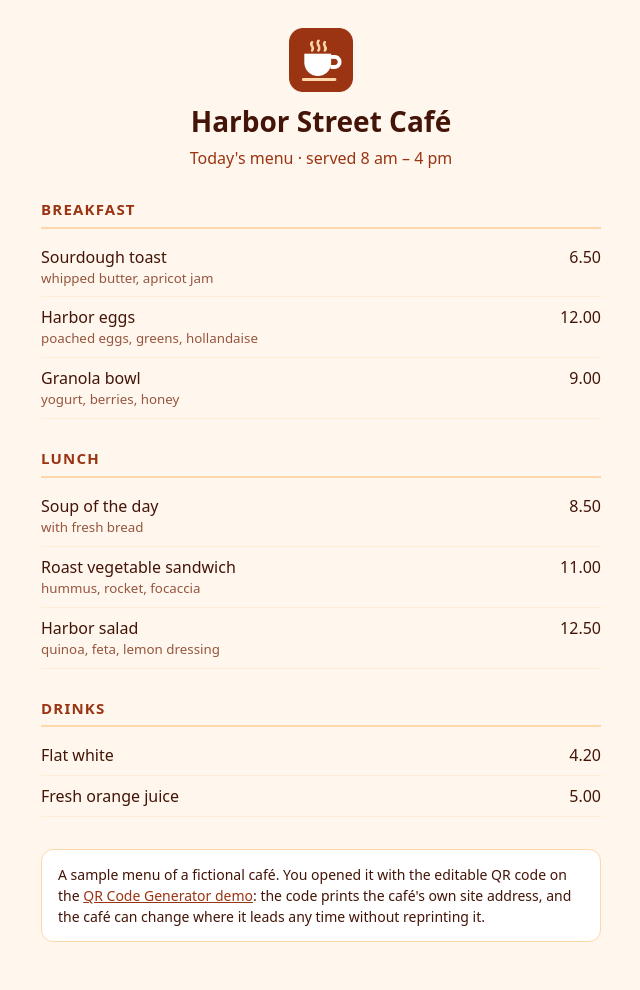
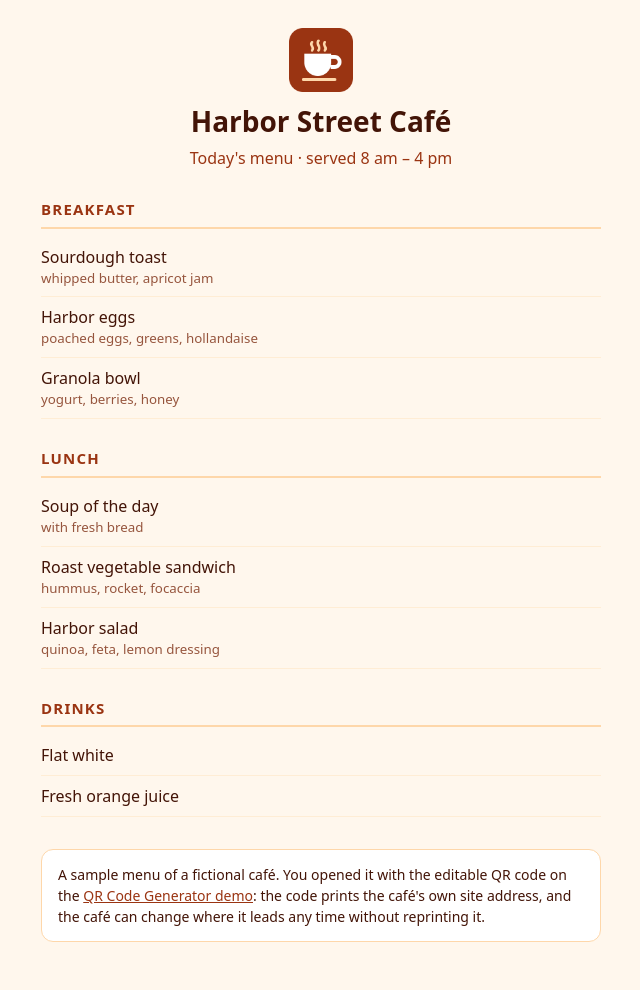
Before and after one commit to beliaevdm/beliaevdm.github.io, a Jekyll site: the page apps/qr-codes/demo/menu.html, which Jekyll copies as it is, in a window 1280 px wide. Shown: the whole page, without its empty margins (319-959 px from the left). Built offline with Jekyll 4.4.1, drawn with Linux system fonts in a browser that asks for light colours.

Commit message:
QR demo menu: no prices

```diff
--- a/apps/qr-codes/demo/menu.html
+++ b/apps/qr-codes/demo/menu.html
@@ -8,7 +8,7 @@ main{max-width:560px;margin:0 auto;padding:28px 20px 48px}
 h1{text-align:center;margin:0 0 4px;font-size:28px}
 .sub{text-align:center;margin:0 0 24px;color:#9a3412}
 h2{font-size:15px;letter-spacing:.08em;text-transform:uppercase;color:#9a3412;border-bottom:2px solid #fed7aa;padding-bottom:6px;margin:28px 0 8px}
-.row{display:flex;justify-content:space-between;gap:16px;padding:8px 0;border-bottom:1px solid #ffedd5}
+.row{padding:8px 0;border-bottom:1px solid #ffedd5}
 .row small{display:block;color:#7c2d12;opacity:.8}
 .note{margin-top:32px;background:#fff;border:1px solid #fed7aa;border-radius:12px;padding:14px 16px;font-size:14px}
 .note a{color:#9a3412}
@@ -18,16 +18,16 @@ h2{font-size:15px;letter-spacing:.08em;text-transform:uppercase;color:#9a3412;bo
 <h1>Harbor Street Café</h1>
 <p class="sub">Today's menu · served 8 am – 4 pm</p>
 <h2>Breakfast</h2>
-<div class="row"><div>Sourdough toast<small>whipped butter, apricot jam</small></div><div>6.50</div></div>
-<div class="row"><div>Harbor eggs<small>poached eggs, greens, hollandaise</small></div><div>12.00</div></div>
-<div class="row"><div>Granola bowl<small>yogurt, berries, honey</small></div><div>9.00</div></div>
+<div class="row"><div>Sourdough toast<small>whipped butter, apricot jam</small></div></div>
+<div class="row"><div>Harbor eggs<small>poached eggs, greens, hollandaise</small></div></div>
+<div class="row"><div>Granola bowl<small>yogurt, berries, honey</small></div></div>
 <h2>Lunch</h2>
-<div class="row"><div>Soup of the day<small>with fresh bread</small></div><div>8.50</div></div>
-<div class="row"><div>Roast vegetable sandwich<small>hummus, rocket, focaccia</small></div><div>11.00</div></div>
-<div class="row"><div>Harbor salad<small>quinoa, feta, lemon dressing</small></div><div>12.50</div></div>
+<div class="row"><div>Soup of the day<small>with fresh bread</small></div></div>
+<div class="row"><div>Roast vegetable sandwich<small>hummus, rocket, focaccia</small></div></div>
+<div class="row"><div>Harbor salad<small>quinoa, feta, lemon dressing</small></div></div>
 <h2>Drinks</h2>
-<div class="row"><div>Flat white</div><div>4.20</div></div>
-<div class="row"><div>Fresh orange juice</div><div>5.00</div></div>
+<div class="row"><div>Flat white</div></div>
+<div class="row"><div>Fresh orange juice</div></div>
 <div class="note">A sample menu of a fictional café. You opened it with the editable QR code on the
 <a href="https://dev-sitex1322616033.wixdev-sites.org/qr-code-generator">QR Code Generator demo</a>: the code prints the café's own site address, and the café can change where it leads any time without reprinting it.</div>
 </main></body></html>
```
